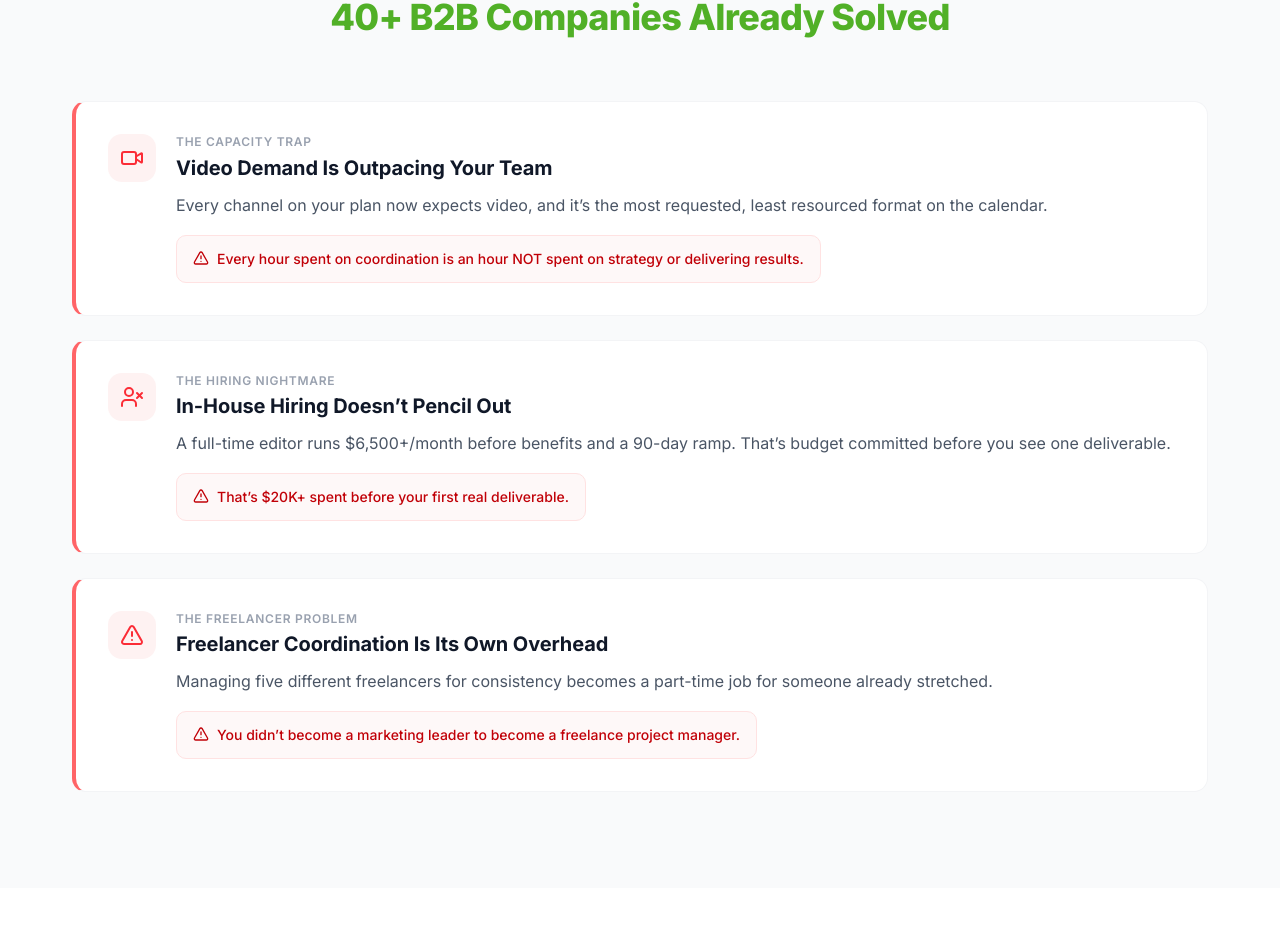
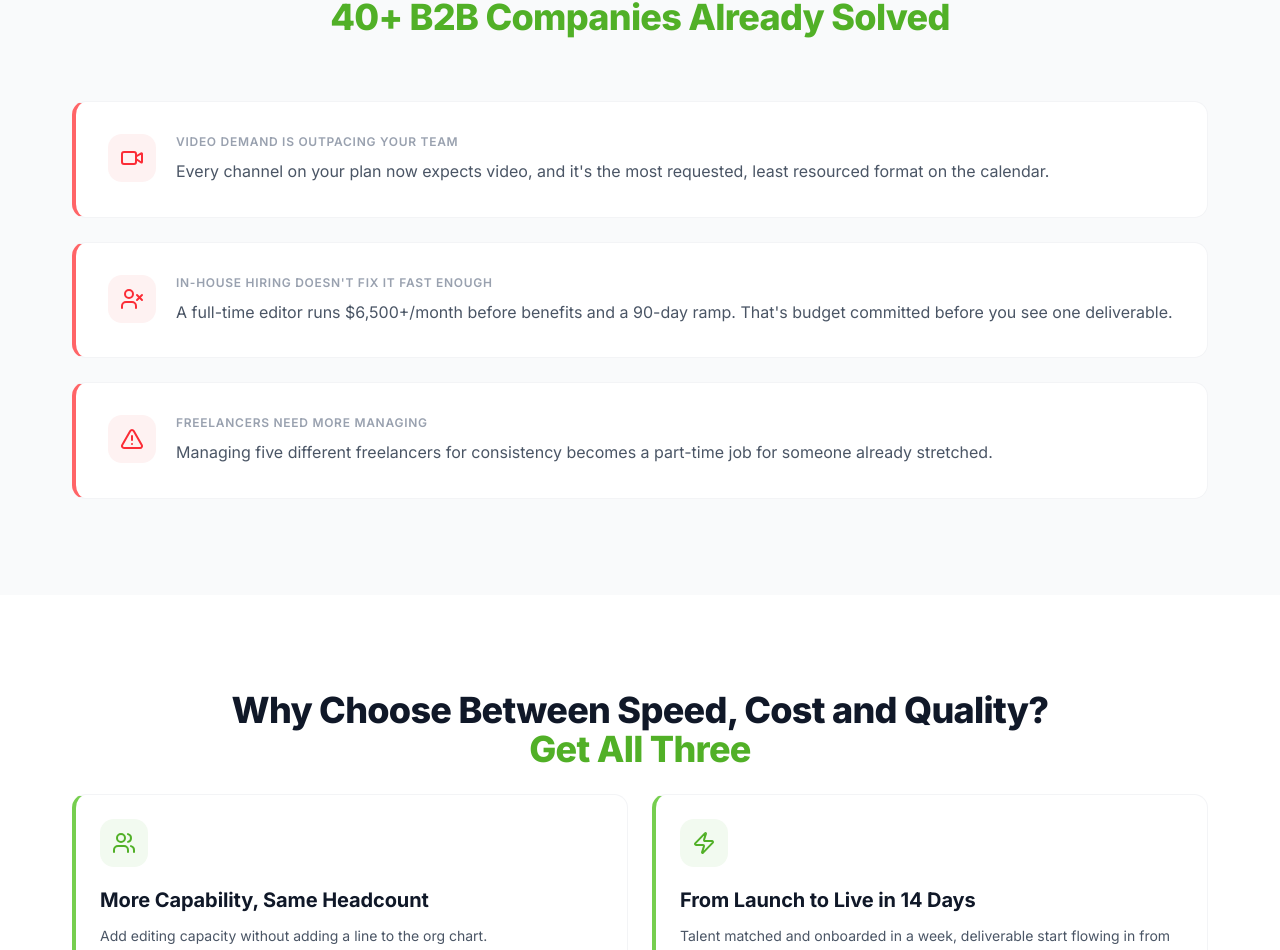
Before and after one commit to diaun-getlevrg/GL-Vite-LP, a React (Vite) app: page /#/video-vp-marketing in a window 1280 px wide. Shown: the part 1344-2294 px from the top of the page. Built offline with nearby package versions, Linux system fonts and the light colour scheme.

Commit message:
vp markating

```diff
--- a/src/views/crm/CrmPage.tsx
+++ b/src/views/crm/CrmPage.tsx
@@ -1394,7 +1394,7 @@ const whyUs = [
     icon: DollarSign,
     title: "Fraction of Hiring Cost",
     description:
-      "A RevOps hire costs $78-110K/year plus benefits. We deliver more value at a third of the cost, with zero ramp-up time and zero risk.",
+      "A RevOps hire costs $78-110K/year plus benefits. We deliver more value at a third of the Cost with zero ramp-up time and zero risk.",
   },
   {
     icon: CheckCircle,
--- a/src/views/linkedin-outbound/LinkedInOutboundPage.tsx
+++ b/src/views/linkedin-outbound/LinkedInOutboundPage.tsx
@@ -994,7 +994,7 @@ export function FAQSection() {
     { q: "Will this get our LinkedIn account banned or restricted?", a: "No provided we're the ones running it. We use enterprise-grade automation tools with safe daily activity limits, account warming protocols, and human oversight on every account. We've never had a client account banned. Going above LinkedIn's limits without these safeguards is what gets accounts flagged." },
     { q: "How many qualified meetings should we expect?", a: "Most clients reach 20–35 qualified meetings per month within 60–90 days of launch. The first 14 days is campaign ramp you'll typically see 8–12 meetings in month one, increasing as we A/B test and optimize. Results vary by ICP, offer strength, and geography." },
     { q: "What industries do you work with?", a: "Accounting firms, law firms, consulting firms, SaaS companies, staffing agencies, financial advisory, architecture & engineering practices, IT managed services, commercial real estate, and VP Marketing teams running outsourced outbound. If you sell B2B with a high average contract value, we can generate pipeline." },
-    { q: "How is this different from hiring a BDR or SDR?", a: "A BDR costs $60–90K/year plus tools, management, and 3–6 months ramp time. You get one person. With us, you get a full outbound team (strategist, copywriter, campaign manager) available day one, at a fraction of the cost, with no turnover risk, no benefits overhead, and results in 14 days." },
+    { q: "How is this different from hiring a BDR or SDR?", a: "A BDR costs $60–90K/year plus tools, management, and 3–6 months ramp time. You get one person. With us, you get a full outbound team (strategist, copywriter, campaign manager) available day one, at a fraction of the Cost with no turnover risk, no benefits overhead, and results in 14 days." },
     { q: "Do you handle the replies or do we respond to prospects ourselves?", a: "We handle all replies. Our team manages the conversation until a prospect is qualified and ready to book, then we hand off warm or schedule directly. You never need to monitor the LinkedIn inbox we own it." },
     { q: "What do we need to provide to get started?", a: "We need access to one or more LinkedIn accounts, a brief on your ideal client profile and offer, and your calendar tool for meeting booking. The ICP workshop on day one captures everything else. Most clients are fully onboarded in under 3 hours." },
     { q: "Can we cancel anytime?", a: "Yes. Month-to-month, no long-term contracts. Most clients stay because a consistent outbound engine becomes a core part of their pipeline strategy. But you're never locked in 30 days notice to cancel at any time." },
--- a/src/views/linkedin-outbound/LinkedInSaaSPage.tsx
+++ b/src/views/linkedin-outbound/LinkedInSaaSPage.tsx
@@ -57,7 +57,7 @@ function HeroSection() {
             </motion.h1>
 
             <motion.p initial={{ opacity: 0, y: 20 }} animate={{ opacity: 1, y: 0 }} transition={{ duration: 0.6, delay: 0.2 }} className="text-body sm:text-sub text-gray-300 max-w-2xl mb-6">
-              We build a qualified pipeline through managed LinkedIn outreach, so you can grow demand without the cost, delay, and overhead of building internally first.
+              We build a qualified pipeline through managed LinkedIn outreach, so you can grow demand without the Cost delay, and overhead of building internally first.
             </motion.p>
 
             <motion.ul initial={{ opacity: 0, y: 20 }} animate={{ opacity: 1, y: 0 }} transition={{ duration: 0.6, delay: 0.25 }} className="space-y-2 mb-8">
--- a/src/views/video/VideoFounderOperatorPage.tsx
+++ b/src/views/video/VideoFounderOperatorPage.tsx
@@ -300,7 +300,7 @@ function SolutionSection() {
       <div className="max-w-container mx-auto px-4 sm:px-6 lg:px-8">
         <AnimatedSection className="text-center mb-6">
           <h2 className="text-h2 sm:text-h1 text-gray-900">
-            Why Choose Between Speed, Cost, and Quality?
+            Why Choose Between Speed, Cost and Quality?
             <br />
             <span className="text-[#51B027]">Get All Three</span>
           </h2>
--- a/src/views/video/VideoITServicesPage.tsx
+++ b/src/views/video/VideoITServicesPage.tsx
@@ -299,7 +299,7 @@ function SolutionSection() {
       <div className="max-w-container mx-auto px-4 sm:px-6 lg:px-8">
         <AnimatedSection className="text-center mb-6">
           <h2 className="text-h2 sm:text-h1 text-gray-900">
-            Why Choose Between Speed, Cost, and Quality?
+            Why Choose Between Speed, Cost and Quality?
             <br />
             <span className="text-[#51B027]">Get All Three</span>
           </h2>
--- a/src/views/video/VideoMarketingOpsPage.tsx
+++ b/src/views/video/VideoMarketingOpsPage.tsx
@@ -270,7 +270,7 @@ function SolutionSection() {
       <div className="max-w-container mx-auto px-4 sm:px-6 lg:px-8">
         <AnimatedSection className="text-center mb-6">
           <h2 className="text-h2 sm:text-h1 text-gray-900">
-            Why Choose Between Speed, Cost, and Quality?
+            Why Choose Between Speed, Cost and Quality?
             <br />
             <span className="text-[#51B027]">Get All Three</span>
           </h2>
--- a/src/views/video/VideoPage.tsx
+++ b/src/views/video/VideoPage.tsx
@@ -676,7 +676,7 @@ export function SolutionSection() {
       <div className="max-w-container mx-auto px-4 sm:px-6 lg:px-8">
         <AnimatedSection className="text-center mb-6">
           <h2 className="text-h2 sm:text-h1 text-gray-900">
-            Why Choose Between Speed, Cost, and Quality?
+            Why Choose Between Speed, Cost and Quality?
             <br />
             <span className="text-[#51B027]">Get All Three</span>
           </h2>
--- a/src/views/video/VideoVPMarketingPage.tsx
+++ b/src/views/video/VideoVPMarketingPage.tsx
@@ -6,7 +6,7 @@ import {
   BarChart2, Film, Video, Sparkles, Palette,
   AlertTriangle, UserX,
   CheckCircle, DollarSign, UserCheck, Users,
-  Trophy, MessageCircle, Rocket,
+  Trophy, MessageCircle, Rocket, Clock,
   Quote, ChevronLeft, ChevronRight,
   Phone,
 } from "lucide-react";
@@ -29,7 +29,6 @@ import {
   ToolsWeUseSection,
   WorkSampleBentoGrid,
   ComparisonSection,
-  HowItWorksSection,
 } from "./VideoPage";
 
 /* ════════════════════════════════════════════════════════════════════════════
@@ -105,7 +104,7 @@ function HeroSection() {
               className="flex flex-wrap items-center gap-3 sm:gap-4 mb-10"
             >
               {[
-                { icon: Zap, text: "Launch in 7 Days" },
+                { icon: Zap, text: "Launch in 14 Days" },
                 { icon: CalendarDays, text: "48-Hour Turnaround" },
                 { icon: TrendingUp, text: "80% Cost Savings" },
               ].map((m, i) => {
@@ -197,7 +196,7 @@ function HeroSection() {
                   type="submit"
                   className="w-full bg-spark-600 hover:bg-spark-800 text-white hover:text-white font-semibold h-11 rounded-lg text-base transition-all"
                 >
-                  Get Your Video Editing Team
+                  Get Your Video Team
                   <ArrowRight className="ml-2 h-4 w-4" />
                 </Button>
               </form>
@@ -218,24 +217,18 @@ function ProblemSection() {
   const problems = [
     {
       icon: Video,
-      title: "The Capacity Trap",
-      headline: "Video Demand Is Outpacing Your Team",
-      body: "Every channel on your plan now expects video, and it’s the most requested, least resourced format on the calendar.",
-      painPoint: "Every hour spent on coordination is an hour NOT spent on strategy or delivering results.",
+      title: "Video Demand Is Outpacing Your Team",
+      body: "Every channel on your plan now expects video, and it's the most requested, least resourced format on the calendar.",
     },
     {
       icon: UserX,
-      title: "The Hiring Nightmare",
-      headline: "In-House Hiring Doesn’t Pencil Out",
-      body: "A full-time editor runs $6,500+/month before benefits and a 90-day ramp. That’s budget committed before you see one deliverable.",
-      painPoint: "That’s $20K+ spent before your first real deliverable.",
+      title: "In-House Hiring Doesn't Fix It Fast Enough",
+      body: "A full-time editor runs $6,500+/month before benefits and a 90-day ramp. That's budget committed before you see one deliverable.",
     },
     {
       icon: AlertTriangle,
-      title: "The Freelancer Problem",
-      headline: "Freelancer Coordination Is Its Own Overhead",
+      title: "Freelancers Need More Managing",
       body: "Managing five different freelancers for consistency becomes a part-time job for someone already stretched.",
-      painPoint: "You didn’t become a marketing leader to become a freelance project manager.",
     },
   ];
 
@@ -260,13 +253,8 @@ function ProblemSection() {
                       <Icon className="h-6 w-6" />
                     </div>
                     <div className="flex-1 min-w-0">
-                      <p className="text-caption text-gray-400 mb-1">{problem.title}</p>
-                      <h3 className="text-sub font-bold text-gray-900 mb-3">{problem.headline}</h3>
-                      <p className="text-gray-600 mb-4 text-sm-body sm:text-body">{problem.body}</p>
-                      <div className="inline-flex items-start gap-2 px-4 py-3 rounded-lg bg-red-50/50 border border-red-100 text-red-700 text-sm-body">
-                        <AlertTriangle className="h-4 w-4 mt-0.5 shrink-0" />
-                        <span className="font-medium">{problem.painPoint}</span>
-                      </div>
+                      <p className="text-caption text-gray-400 mb-2">{problem.title}</p>
+                      <p className="text-gray-600 text-sm-body sm:text-body">{problem.body}</p>
                     </div>
                   </div>
                 </div>
@@ -287,13 +275,13 @@ function SolutionSection() {
   const differentiators = [
     {
       icon: Users,
-      title: "Fixed Capability, Not Fixed Headcount",
+      title: "More Capability, Same Headcount",
       desc: "Add editing capacity without adding a line to the org chart.",
     },
     {
       icon: Zap,
-      title: "Live in 7 Days",
-      desc: "Talent matched and onboarded in a week, not a quarter.",
+      title: "From Launch to Live in 14 Days",
+      desc: "Talent matched and onboarded in a week, deliverable start flowing in from the 2nd week.",
     },
     {
       icon: UserCheck,
@@ -312,16 +300,10 @@ function SolutionSection() {
       <div className="max-w-container mx-auto px-4 sm:px-6 lg:px-8">
         <AnimatedSection className="text-center mb-6">
           <h2 className="text-h2 sm:text-h1 text-gray-900">
-            Why Choose Between Speed, Cost, and Quality?
+            Why Choose Between Speed, Cost and Quality?
             <br />
             <span className="text-[#51B027]">Get All Three</span>
           </h2>
-        </AnimatedSection>
-
-        <AnimatedSection className="text-center mb-16" delay={0.1}>
-          <p className="text-body text-gray-600 max-w-2xl mx-auto">
-            We match you with pre-vetted video editors who understand the pace and standards of a marketing department. Your dedicated PM manages the workflow, deadlines, and quality checks so your team can publish more without managing more.
-          </p>
         </AnimatedSection>
 
         <StaggerContainer className="grid grid-cols-1 md:grid-cols-2 gap-6" staggerDelay={0.08}>
@@ -396,12 +378,6 @@ function SEOSection() {
                 </StaggerItem>
               ))}
             </StaggerContainer>
-
-            <AnimatedSection className="mt-8" delay={0.2}>
-              <p className="text-body text-gray-600">
-                You bring the content goals. We bring the editors, workflow, project management, and production rhythm to keep publishing consistent.
-              </p>
-            </AnimatedSection>
           </div>
 
           <AnimatedSection delay={0.15} direction="left">
@@ -435,9 +411,9 @@ function SEOSection() {
 
 function ROISection() {
   const stats = [
-    { value: "80%", label: "Lower Cost Per Video" },
-    { value: "2 → 15", label: "Videos/Month, Zero New Headcount" },
-    { value: "2×", label: "Demo Request Rate Doubled" },
+    { value: "Up to 80%", label: "Lower Cost Per Video" },
+    { value: "2 → 15", label: "Videos/Month, No New Hires" },
+    { value: "2X", label: "Demo Request" },
   ];
 
   return (
@@ -445,7 +421,7 @@ function ROISection() {
       <div className="max-w-container mx-auto px-4 sm:px-6 lg:px-8">
         <AnimatedSection className="text-center mb-16">
           <h2 className="text-h2 sm:text-h1 text-gray-900">
-            What Our <span className="text-[#51B027]">Clients</span> Have Already Proven
+            Why Our <span className="text-[#51B027]">Clients</span> Work With Us
           </h2>
         </AnimatedSection>
 
@@ -461,6 +437,113 @@ function ROISection() {
             </StaggerItem>
           ))}
         </StaggerContainer>
+      </div>
+    </section>
+  );
+}
+
+/* ════════════════════════════════════════════════════════════════════════════
+   6. HOW IT WORKS SECTION
+   ════════════════════════════════════════════════════════════════════════════ */
+
+function HowItWorksSection() {
+  const steps = [
+    {
+      title: "Submit Your Brief",
+      timeline: "Day 1",
+      desc: "10 minutes is all it takes. Share your requirements, brand guidelines, and content goals.",
+    },
+    {
+      title: "Meet Your PM",
+      timeline: "Day 2-3",
+      desc: "Intro call with your dedicated PM to set up the workflow, tool access, and communication channels.",
+    },
+    {
+      title: "Processes Go Live",
+      timeline: "End of Week 1",
+      desc: "Your project and processes are live.",
+    },
+    {
+      title: "First Deliverables",
+      timeline: "Week 2",
+      desc: "Brand-compliant edits, production at full speed, revisions included.",
+    },
+    {
+      title: "Scale On Your Terms",
+      timeline: "Week 2+",
+      desc: "Monthly flexibility. Scale up for big campaigns or down during slow periods. No penalties.",
+    },
+  ];
+
+  return (
+    <section id="process" className="py-16 sm:py-24 bg-white">
+      <div className="max-w-container mx-auto px-4 sm:px-6 lg:px-8">
+        <AnimatedSection className="text-center mb-16">
+          <h2 className="text-h2 sm:text-h1 text-gray-900">
+            Two Weeks,{" "}
+            <span className="text-[#51B027]">Not Two Quarters</span>
+          </h2>
+        </AnimatedSection>
+
+        {/* Desktop: horizontal flow */}
+        <div className="hidden lg:flex items-start justify-between gap-0 items-stretch">
+          {steps.map((step, i) => {
+            return (
+              <React.Fragment key={i}>
+                <div className="flex-1 min-w-0">
+                  <div className="p-5 rounded-xl border border-gray-200 bg-white hover:shadow-lg transition-shadow duration-300 group h-full">
+                    <div className="flex items-center gap-2.5 mb-3">
+                      <div className="w-9 h-9 rounded-full bg-spark-600 text-white flex items-center justify-center text-sm font-bold shrink-0">
+                        {i + 1}
+                      </div>
+                      <span className="inline-flex items-center gap-1 px-2 py-0.5 rounded-full bg-spark-100 text-spark-700 text-[11px] font-semibold">
+                        <Clock className="h-2.5 w-2.5" />
+                        {step.timeline}
+                      </span>
+                    </div>
+                    <h3 className="text-body font-bold text-gray-900 mb-2">{step.title}</h3>
+                    <p className="text-sl text-gray-600 leading-relaxed">{step.desc}</p>
+                  </div>
+                </div>
+                {i < steps.length - 1 && (
+                  <div className="flex items-center px-1 pt-8">
+                    <ArrowRight className="h-5 w-5 text-spark-300 shrink-0" />
+                  </div>
+                )}
+              </React.Fragment>
+            );
+          })}
+        </div>
+
+        {/* Mobile/Tablet: vertical stack */}
+        <div className="lg:hidden space-y-4">
+          {steps.map((step, i) => {
+            return (
+              <React.Fragment key={i}>
+                <AnimatedSection direction="up" delay={i * 0.08}>
+                  <div className="p-5 rounded-xl border border-gray-200 bg-white hover:shadow-lg transition-shadow duration-300 group">
+                    <div className="flex items-center gap-2.5 mb-3">
+                      <div className="w-9 h-9 rounded-full bg-spark-600 text-white flex items-center justify-center text-sm font-bold shrink-0">
+                        {i + 1}
+                      </div>
+                      <span className="inline-flex items-center gap-1 px-2 py-0.5 rounded-full bg-spark-100 text-spark-700 text-[11px] font-semibold">
+                        <Clock className="h-2.5 w-2.5" />
+                        {step.timeline}
+                      </span>
+                    </div>
+                    <h3 className="text-body font-bold text-gray-900 mb-2">{step.title}</h3>
+                    <p className="text-sl text-gray-600 leading-relaxed">{step.desc}</p>
+                  </div>
+                </AnimatedSection>
+                {i < steps.length - 1 && (
+                  <div className="flex justify-center py-1">
+                    <ArrowRight className="h-5 w-5 text-spark-300 rotate-90" />
+                  </div>
+                )}
+              </React.Fragment>
+            );
+          })}
+        </div>
       </div>
     </section>
   );
@@ -483,12 +566,6 @@ function TestimonialsSection() {
       name: "Chief Marketing Officer",
       title: "Regional Law Firm",
       image: "/images/client/jeff-klaumann.webp",
-    },
-    {
-      quote: "We went from publishing one product video a quarter to four per month. Clients have no idea the editing isn’t in-house. This single service line generates $12K monthly recurring.",
-      name: "Miles Kaiburn",
-      title: "CEO · Old Town Media",
-      image: "/images/client/miles-kaiburn.webp",
     },
   ];
 
@@ -617,7 +694,7 @@ function WhyChooseUsSection() {
     {
       icon: Trophy,
       title: "Proven Track Record",
-      desc: "40+ B2B companies trust us with their video output. We’ve delivered thousands of videos with a 98% satisfaction and 99% on-time publish rate.",
+      desc: "40+ B2B companies trust us with their video output. We’ve delivered videos with a 98% satisfaction and 99% on-time publish rate.",
     },
     {
       icon: MessageCircle,
@@ -627,12 +704,12 @@ function WhyChooseUsSection() {
     {
       icon: UserCheck,
       title: "Vetted Talent Only",
-      desc: "Every editor passes a portfolio review, a skills test, and an English fluency check. We hire under 1% of applicants, so their skill is never something you have to worry about.",
+      desc: "Every editor passes a rigorous portfolio review, skills test, and English fluency check. We hire less than 1% of applicants.",
     },
     {
       icon: Rocket,
       title: "Built for Scale",
-      desc: "Start with one editor. Scale to a full team. Same workflow, same PM, same quality — just more capacity when you need it.",
+      desc: "As your video starts performing, you'll want more of it. Add editors and expand your team on demand; same PM, same workflow, same quality, just more output.",
     },
   ];
 
```
Also changed, not shown: 4 other files (tests, documents, lock files or other folders).
